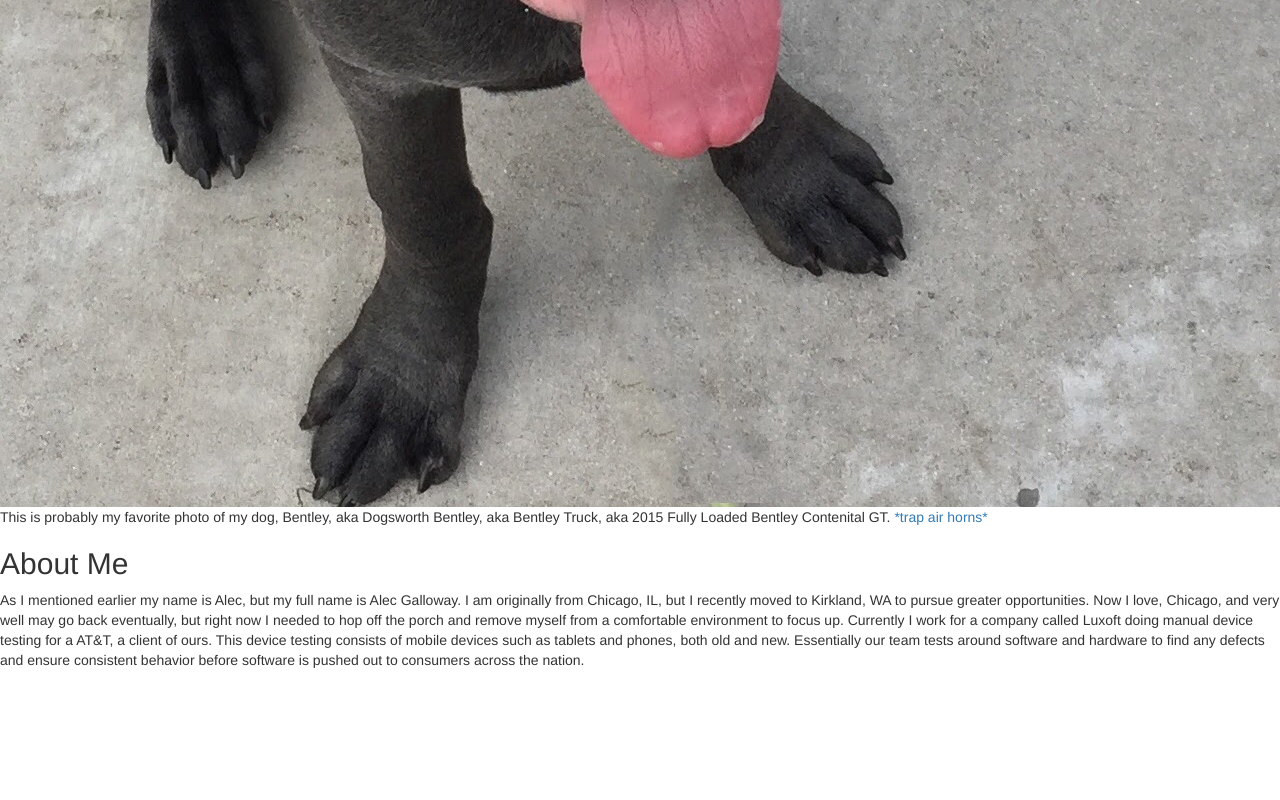
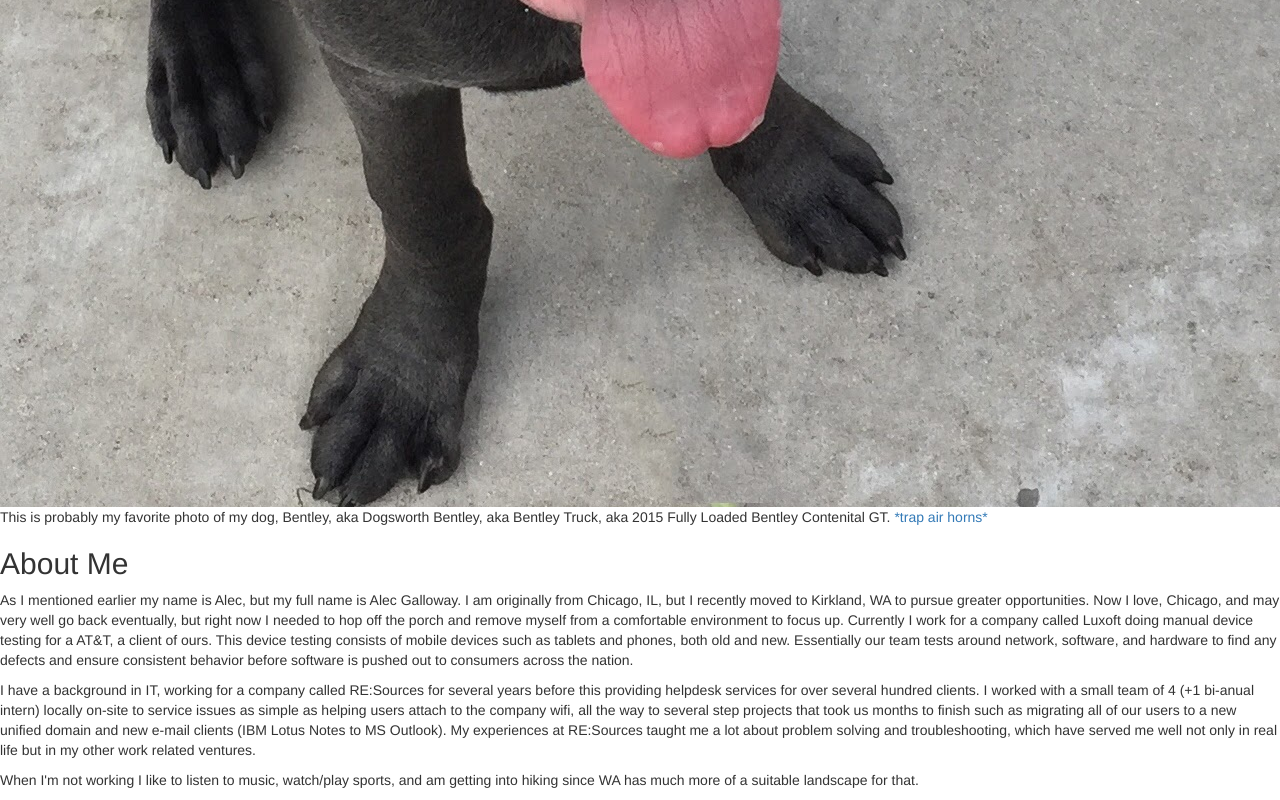
Before and after one commit to ijome/Personal-Website-Project, a plain HTML site: page index.html in a window 1280 px wide. Shown: the part 1130-1930 px from the top of the page. Before the commit the page ends 1810 px from the top, so only its background shows below. Drawn offline with nearby package versions, Linux system fonts and the light colour scheme.

Commit message:
add more details to About Me for real this time

```diff
--- a/index.html
+++ b/index.html
@@ -7,16 +7,26 @@
     <title>Alec Galloway</title>
   </head>
   <body>
-    <h1>Hey, my name is Alec, but you can call me J</h1>
-    <img src="img/IMG_1587.JPG" alt="Bentley, the dog.">
-    <p>This is probably my favorite photo of my dog, Bentley, aka Dogsworth Bentley, aka Bentley Truck, aka 2015 Fully Loaded Bentley Contenital GT. <a href="http://www.instantrapairhorn.com/">*trap air horns*</a></p>
+    <h1>Hey, my name is Alec, but you can call me J.</h1>
+      <img src="img/IMG_1587.JPG" alt="Bentley, the dog.">
+      <p>This is probably my favorite photo of my dog, Bentley, aka Dogsworth Bentley, aka Bentley Truck, aka 2015 Fully Loaded Bentley Contenital GT. <a href="http://www.instantrapairhorn.com/">*trap air horns*</a></p>
     <h2>About Me</h2>
       <p>As I mentioned earlier my name is Alec, but my full name is Alec Galloway.
       I am originally from Chicago, IL, but I recently moved to Kirkland, WA to pursue greater opportunities.  Now I love, Chicago,
-      and very well may go back eventually, but right now I needed to hop off the porch and remove myself from a comfortable environment to focus up.
+      and may very well go back eventually, but right now I needed to hop off the porch and remove myself from a comfortable environment to focus up.
       Currently I work for a company called Luxoft doing manual device testing for a AT&T, a client of ours.  This device testing consists of mobile devices
-      such as tablets and phones, both old and new.  Essentially our team tests around software and hardware to find any defects and ensure consistent behavior
+      such as tablets and phones, both old and new.  Essentially our team tests around network, software, and hardware to find any defects and ensure consistent behavior
       before software is pushed out to consumers across the nation.
+      </p>
+
+      <p>
+      I have a background in IT, working for a company called RE:Sources for several years before this providing helpdesk services for over several hundred clients.
+      I worked with a small team of 4 (+1 bi-anual intern) locally on-site to service issues as simple as helping users attach to the company wifi, all the way to several step
+      projects that took us months to finish such as migrating all of our users to a new unified domain and new e-mail clients (IBM Lotus Notes to MS Outlook).  My experiences at RE:Sources taught me a lot
+      about problem solving and troubleshooting, which have served me well not only in real life but in my other work related ventures.
+      </p>
+
+      <p>When I'm not working I like to listen to music, watch/play sports, and am getting into hiking since WA has much more of a suitable landscape for that.
       </p>
   </body>
 </html>
```
